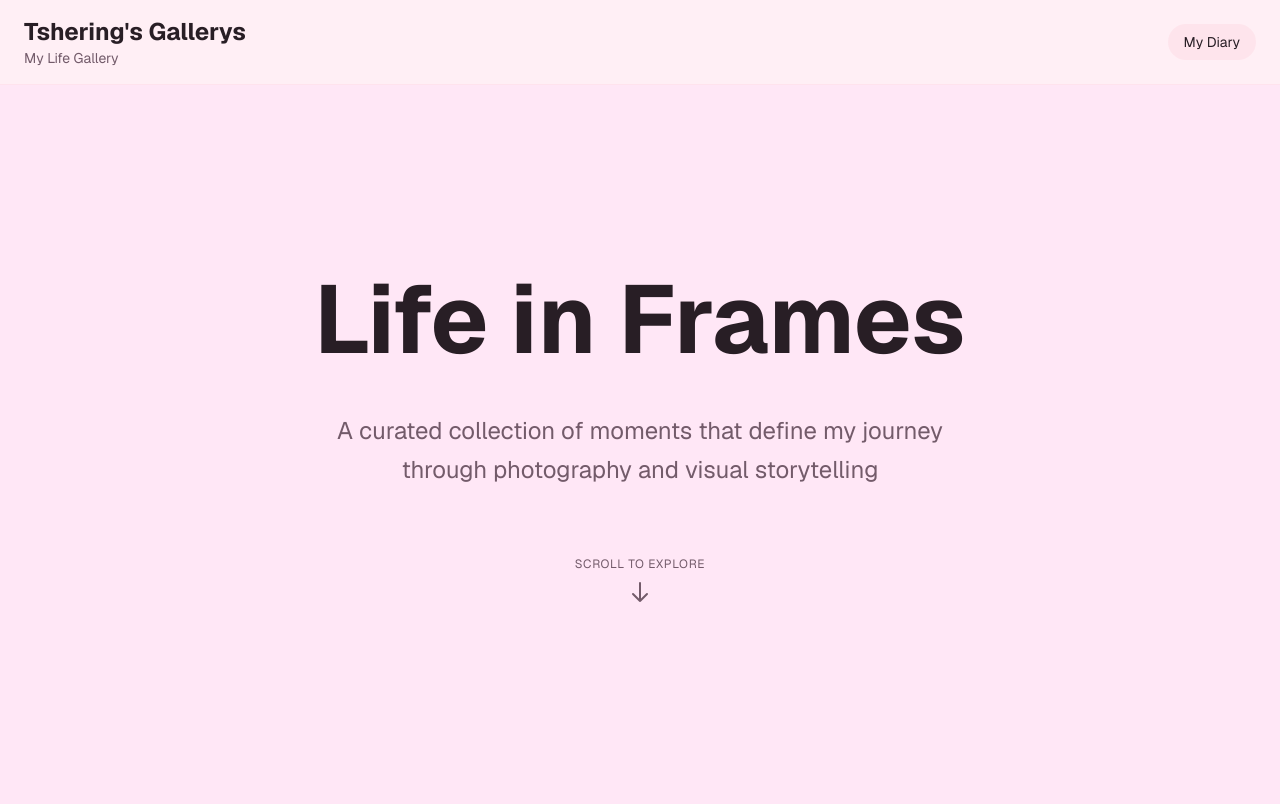
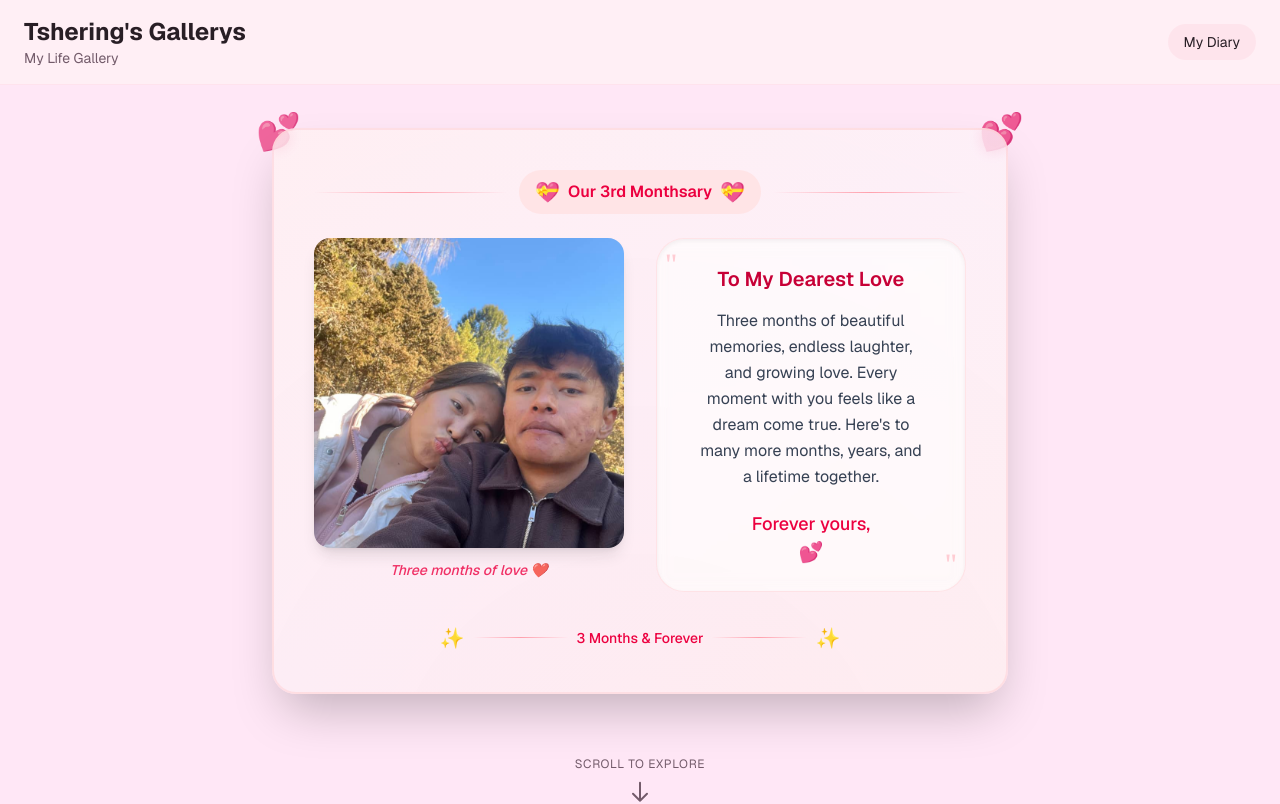
Before and after one commit to Anup-gurung/GalleryManagement, a Next.js app: page / in a window 1280 px wide. Shown: the top 804 px of the page. Built offline with nearby package versions, Linux system fonts and the light colour scheme.

Commit message:
third changes

```diff
--- a/app/page.tsx
+++ b/app/page.tsx
@@ -14,31 +14,31 @@ const galleryBoards = [
         id: 1,
         src: "/image/WhatsApp Image 2025-12-05 at 00.50.06.jpeg",
         title: "Beautiful Moment",
-        size: "large",
+        size: "large" as const,
       },
       {
         id: 2,
         src: "/image/WhatsApp Image 2025-12-05 at 00.50.07 (1).jpeg",
         title: "Captured Memory",
-        size: "medium",
+        size: "medium" as const,
       },
       {
         id: 3,
         src: "/image/WhatsApp Image 2025-12-05 at 00.50.07.jpeg",
         title: "Life Snapshot",
-        size: "medium",
+        size: "medium" as const,
       },
       {
         id: 4,
         src: "/image/WhatsApp Image 2025-12-05 at 00.50.09 (1).jpeg",
         title: "Special Time",
-        size: "small",
+        size: "small" as const,
       },
       {
         id: 5,
         src: "/image/WhatsApp Image 2025-12-05 at 00.50.09.jpeg",
         title: "Sweet Memory",
-        size: "small",
+        size: "small" as const,
       },
     ],
   },
@@ -50,25 +50,25 @@ const galleryBoards = [
         id: 6,
         src: "/image/WhatsApp Image 2025-12-05 at 00.50.10 (1).jpeg",
         title: "City Vibes",
-        size: "large",
+        size: "large" as const,
       },
       {
         id: 7,
         src: "/image/WhatsApp Image 2025-12-05 at 00.50.10 (2).jpeg",
         title: "Urban Story",
-        size: "medium",
+        size: "medium" as const,
       },
       {
         id: 8,
         src: "/image/WhatsApp Image 2025-12-05 at 00.50.10.jpeg",
         title: "Street Life",
-        size: "medium",
+        size: "medium" as const,
       },
       {
         id: 9,
         src: "/image/WhatsApp Image 2025-12-05 at 00.50.11 (1).jpeg",
         title: "Daily Moments",
-        size: "small",
+        size: "small" as const,
       },
     ],
   },
@@ -80,31 +80,31 @@ const galleryBoards = [
         id: 10,
         src: "/image/WhatsApp Image 2025-12-05 at 00.50.11 (2).jpeg",
         title: "Precious Time",
-        size: "large",
+        size: "large" as const,
       },
       {
         id: 11,
         src: "/image/WhatsApp Image 2025-12-05 at 00.50.11.jpeg",
         title: "Treasured Memory",
-        size: "medium",
+        size: "medium" as const,
       },
       {
         id: 12,
         src: "/image/WhatsApp Image 2025-12-05 at 00.50.12 (1).jpeg",
         title: "Life's Beauty",
-        size: "medium",
+        size: "medium" as const,
       },
       {
         id: 13,
         src: "/image/WhatsApp Image 2025-12-05 at 00.50.12 (2).jpeg",
         title: "Golden Hour",
-        size: "small",
+        size: "small" as const,
       },
       {
         id: 14,
         src: "/image/WhatsApp Image 2025-12-05 at 00.50.12.jpeg",
         title: "Forever Frame",
-        size: "small",
+        size: "small" as const,
       },
     ],
   },
--- a/components/hero-section.tsx
+++ b/components/hero-section.tsx
@@ -1,19 +1,95 @@
 "use client"
+
+import Image from "next/image"
+import third from "@/public/image/l1.jpeg"
 
 export function HeroSection() {
   return (
-    <section className="h-screen flex items-center justify-center relative px-4 sm:px-6 pt-16 sm:pt-20">
-      <div className="max-w-5xl mx-auto text-center space-y-4 sm:space-y-6 md:space-y-8 animate-fade-in-slow">
-        <h2 className="text-4xl sm:text-6xl md:text-8xl font-bold text-foreground leading-tight text-balance px-2">Life in Frames</h2>
-        <p className="text-base sm:text-xl md:text-2xl text-muted-foreground max-w-2xl mx-auto leading-relaxed text-pretty px-4">
-          A curated collection of moments that define my journey through photography and visual storytelling
-        </p>
+    <section className="min-h-screen flex items-center justify-center relative px-4 sm:px-6 pt-24 sm:pt-28 md:pt-32 pb-12 sm:pb-16 md:pb-20">
+      <div className="max-w-6xl mx-auto w-full space-y-6 sm:space-y-8 md:space-y-10">
+        {/* 3rd Monthsary Special Box */}
+        <div className="max-w-3xl mx-auto animate-fade-in-slow px-2 sm:px-4">
+          <div className="relative group">
+            {/* Decorative hearts */}
+            <div className="absolute -top-3 -left-2 sm:-top-4 sm:-left-4 text-2xl sm:text-4xl animate-pulse">💕</div>
+            <div className="absolute -top-3 -right-2 sm:-top-4 sm:-right-4 text-2xl sm:text-4xl animate-pulse delay-150">💕</div>
+
+            <div className="relative bg-gradient-to-br from-rose-50/80 via-pink-50/80 to-red-50/80 dark:from-rose-950/20 dark:via-pink-950/20 dark:to-red-950/20 backdrop-blur-sm rounded-2xl sm:rounded-3xl shadow-2xl border-2 border-rose-200/50 dark:border-rose-800/50 p-4 sm:p-6 md:p-8 lg:p-10 overflow-hidden transition-transform duration-300 hover:scale-[1.02]">
+              {/* Decorative background pattern */}
+              <div className="absolute inset-0 bg-[radial-gradient(circle_at_50%_120%,rgba(255,182,193,0.1),rgba(255,255,255,0))]" />
+
+              <div className="relative z-10 space-y-4 sm:space-y-6">
+                {/* Header with special badge */}
+                <div className="flex items-center justify-center gap-2 sm:gap-3">
+                  <div className="h-px flex-1 bg-gradient-to-r from-transparent via-rose-300 dark:via-rose-700 to-transparent" />
+                  <div className="bg-rose-100 dark:bg-rose-900/50 px-3 py-1.5 sm:px-4 sm:py-2 rounded-full">
+                    <p className="text-xs sm:text-sm md:text-base font-semibold text-rose-600 dark:text-rose-300 flex items-center gap-1 sm:gap-2">
+                      <span className="text-base sm:text-xl">💝</span>
+                      <span className="whitespace-nowrap">Our 3rd Monthsary</span>
+                      <span className="text-base sm:text-xl">💝</span>
+                    </p>
+                  </div>
+                  <div className="h-px flex-1 bg-gradient-to-r from-transparent via-rose-300 dark:via-rose-700 to-transparent" />
+                </div>
+
+                {/* Image and Note Container */}
+                <div className="grid md:grid-cols-2 gap-4 sm:gap-6 md:gap-8">
+                  {/* Image Section */}
+                  <div className="space-y-2 sm:space-y-3">
+                    <div className="relative aspect-square rounded-xl sm:rounded-2xl overflow-hidden bg-gradient-to-br from-rose-100 to-pink-100 dark:from-rose-900/30 dark:to-pink-900/30 shadow-lg group-hover:shadow-xl transition-shadow">
+                      <Image
+                        src={third}
+                        alt="Our special moment"
+                        fill
+                        className="object-cover"
+                      />
+                    </div>
+                    <p className="text-xs sm:text-sm text-center text-rose-600/80 dark:text-rose-400/80 font-medium italic">
+                      Three months of love ❤️
+                    </p>
+                  </div>
+
+                  {/* Note Section */}
+                  <div className="flex flex-col justify-center space-y-3 sm:space-y-4">
+                    <div className="relative bg-white/60 dark:bg-black/20 backdrop-blur-sm rounded-lg sm:rounded-xl p-4 sm:p-5 md:p-6 shadow-inner border border-rose-200/50 dark:border-rose-800/30">
+                      {/* Decorative quote marks */}
+                      <div className="absolute top-1 left-1 sm:top-2 sm:left-2 text-2xl sm:text-3xl text-rose-300/50 dark:text-rose-700/50 font-serif">"</div>
+                      <div className="absolute bottom-1 right-1 sm:bottom-2 sm:right-2 text-2xl sm:text-3xl text-rose-300/50 dark:text-rose-700/50 font-serif">"</div>
+
+                      <div className="relative space-y-2 sm:space-y-3 text-center px-3 sm:px-4">
+                        <p className="text-base sm:text-lg md:text-xl font-semibold text-rose-700 dark:text-rose-300 leading-relaxed">
+                          To My Dearest Love
+                        </p>
+                        <p className="text-xs sm:text-sm md:text-base text-gray-700 dark:text-gray-300 leading-relaxed">
+                          Three months of beautiful memories, endless laughter, and growing love. Every moment with you feels like a dream come true. Here's to many more months, years, and a lifetime together.
+                        </p>
+                        <p className="text-sm sm:text-base md:text-lg font-medium text-rose-600 dark:text-rose-400 pt-1 sm:pt-2">
+                          Forever yours,<br />
+                          <span className="text-lg sm:text-xl">💕</span>
+                        </p>
+                      </div>
+                    </div>
+                  </div>
+                </div>
+
+                {/* Bottom decorative line */}
+                <div className="flex items-center justify-center gap-2 pt-1 sm:pt-2">
+                  <span className="text-base sm:text-xl">✨</span>
+                  <div className="h-px w-16 sm:w-24 bg-gradient-to-r from-transparent via-rose-300 dark:via-rose-700 to-transparent" />
+                  <span className="text-rose-600 dark:text-rose-400 text-xs sm:text-sm font-medium whitespace-nowrap">3 Months & Forever</span>
+                  <div className="h-px w-16 sm:w-24 bg-gradient-to-r from-transparent via-rose-300 dark:via-rose-700 to-transparent" />
+                  <span className="text-base sm:text-xl">✨</span>
+                </div>
+              </div>
+            </div>
+          </div>
+        </div>
 
         {/* Scroll indicator */}
-        <div className="pt-8 sm:pt-12 animate-bounce">
-          <div className="inline-flex flex-col items-center gap-2">
+        <div className="pt-4 sm:pt-6 md:pt-8 animate-bounce text-center">
+          <div className="inline-flex flex-col items-center gap-1 sm:gap-2">
             <span className="text-xs uppercase tracking-wider text-muted-foreground">Scroll to explore</span>
-            <svg className="w-5 h-5 sm:w-6 sm:h-6 text-muted-foreground" fill="none" stroke="currentColor" viewBox="0 0 24 24">
+            <svg className="w-4 h-4 sm:w-5 sm:h-5 md:w-6 md:h-6 text-muted-foreground" fill="none" stroke="currentColor" viewBox="0 0 24 24">
               <path strokeLinecap="round" strokeLinejoin="round" strokeWidth={2} d="M19 14l-7 7m0 0l-7-7m7 7V3" />
             </svg>
           </div>
```
Also changed, not shown: public/image/l1.jpeg (added), public/image/third.jpeg (added).
